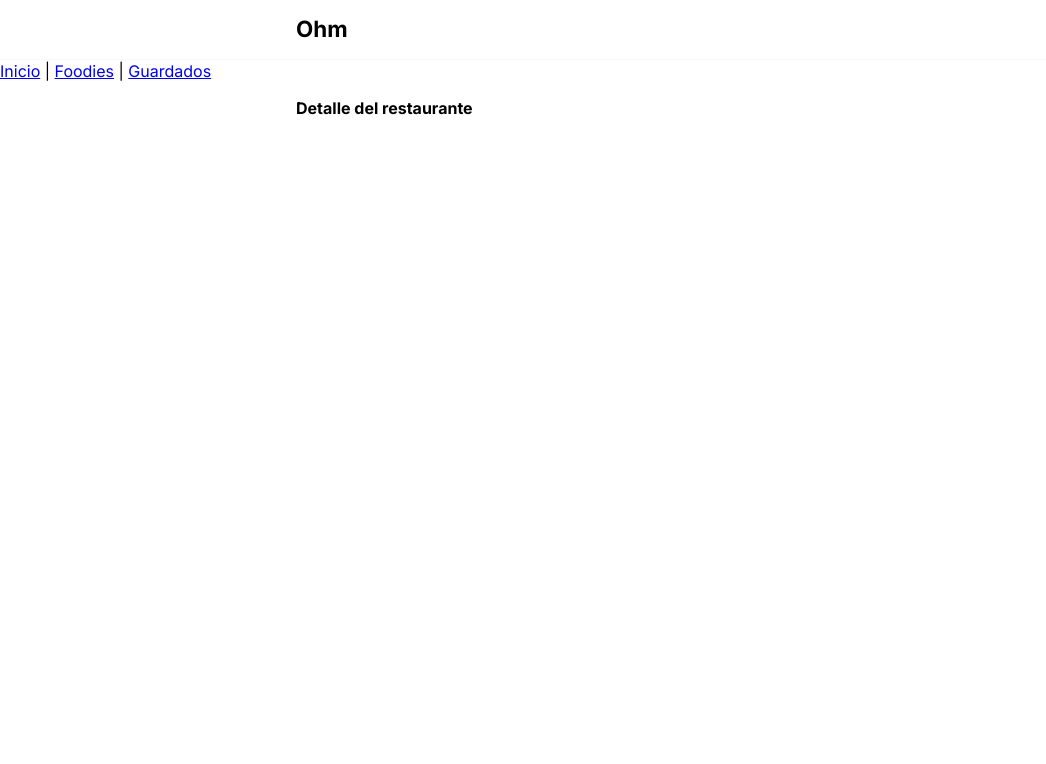
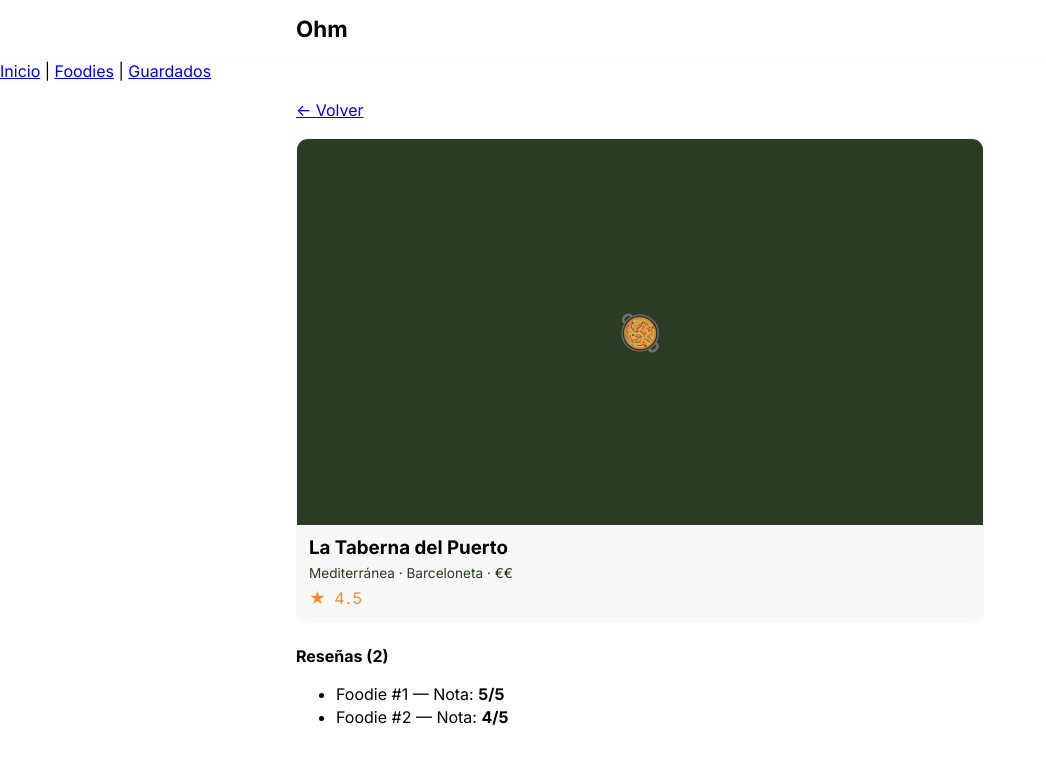
Before and after one commit to DAM-CITM-26/ohm, a React (Vite) app: page /restaurante/1 in a window 1280 px wide. Shown: the top 764 px of the page, without its empty margins (0-1046 px from the left). Built offline with nearby package versions, Linux system fonts and the light colour scheme.

Commit message:
feat: crear pagina Restaurante con useParams y resenas
Implementa la vista de detalle del restaurante, listado de resenas con key y control de no encontrado

```diff
--- a/src/App.jsx
+++ b/src/App.jsx
@@ -2,6 +2,7 @@
 import { Routes, Route } from 'react-router-dom'
 import Layout from './Layout.jsx'
 import Inicio from './pages/Inicio.jsx'
+import Restaurante from './pages/Restaurante.jsx'
 
 function Foodies() {
   return <h2>Foodies</h2>
@@ -9,10 +10,6 @@ function Foodies() {
 
 function Guardados() {
   return <h2>Guardados</h2>
-}
-
-function Restaurante() {
-  return <h2>Detalle del restaurante</h2>
 }
 
 function Foodie() {
--- /dev/null
+++ b/src/pages/Restaurante.jsx
@@ -0,0 +1,56 @@
+import { Link, useParams } from 'react-router-dom'
+import { RESTAURANTES } from '../data/restaurantes.js'
+import { Portada } from '../components/atomos/Portada.jsx'
+import { Nota } from '../components/atomos/Nota.jsx'
+import { notaMedia } from '../utils/restaurantes.js'
+
+export function Restaurante() {
+  const { id } = useParams()
+
+  // TODO: Cuando Arnau termine s2-hooks-restaurantes, sustituir esta búsqueda por useRestaurante(id)
+  const restaurante = RESTAURANTES.find((r) => String(r.id) === String(id))
+
+  if (!restaurante) {
+    return (
+      <section className="page">
+        <h2>Restaurante no encontrado</h2>
+        <p>No existe ningún restaurante con el identificador {id}.</p>
+        <Link to="/">Volver al inicio</Link>
+      </section>
+    )
+  }
+
+  return (
+    <section className="page">
+      <Link to="/">← Volver</Link>
+
+      <article className="card" style={{ marginTop: '1rem' }}>
+        <Portada cocina={restaurante.cocina} />
+        <div className="card-cuerpo">
+          <h1>{restaurante.nombre}</h1>
+          <p className="card-meta">
+            {restaurante.cocina} · {restaurante.barrio} · {restaurante.precio}
+          </p>
+          <Nota valor={notaMedia(restaurante.resenas)} />
+        </div>
+      </article>
+
+      <section style={{ marginTop: '1.5rem' }}>
+        <h2>Reseñas ({restaurante.resenas.length})</h2>
+        {restaurante.resenas.length === 0 ? (
+          <p>Este restaurante todavía no tiene reseñas.</p>
+        ) : (
+          <ul>
+            {restaurante.resenas.map((resena, index) => (
+              <li key={`${resena.foodieId}-${index}`}>
+                Foodie #{resena.foodieId} — Nota: <strong>{resena.nota}/5</strong>
+              </li>
+            ))}
+          </ul>
+        )}
+      </section>
+    </section>
+  )
+}
+
+export default Restaurante
```
